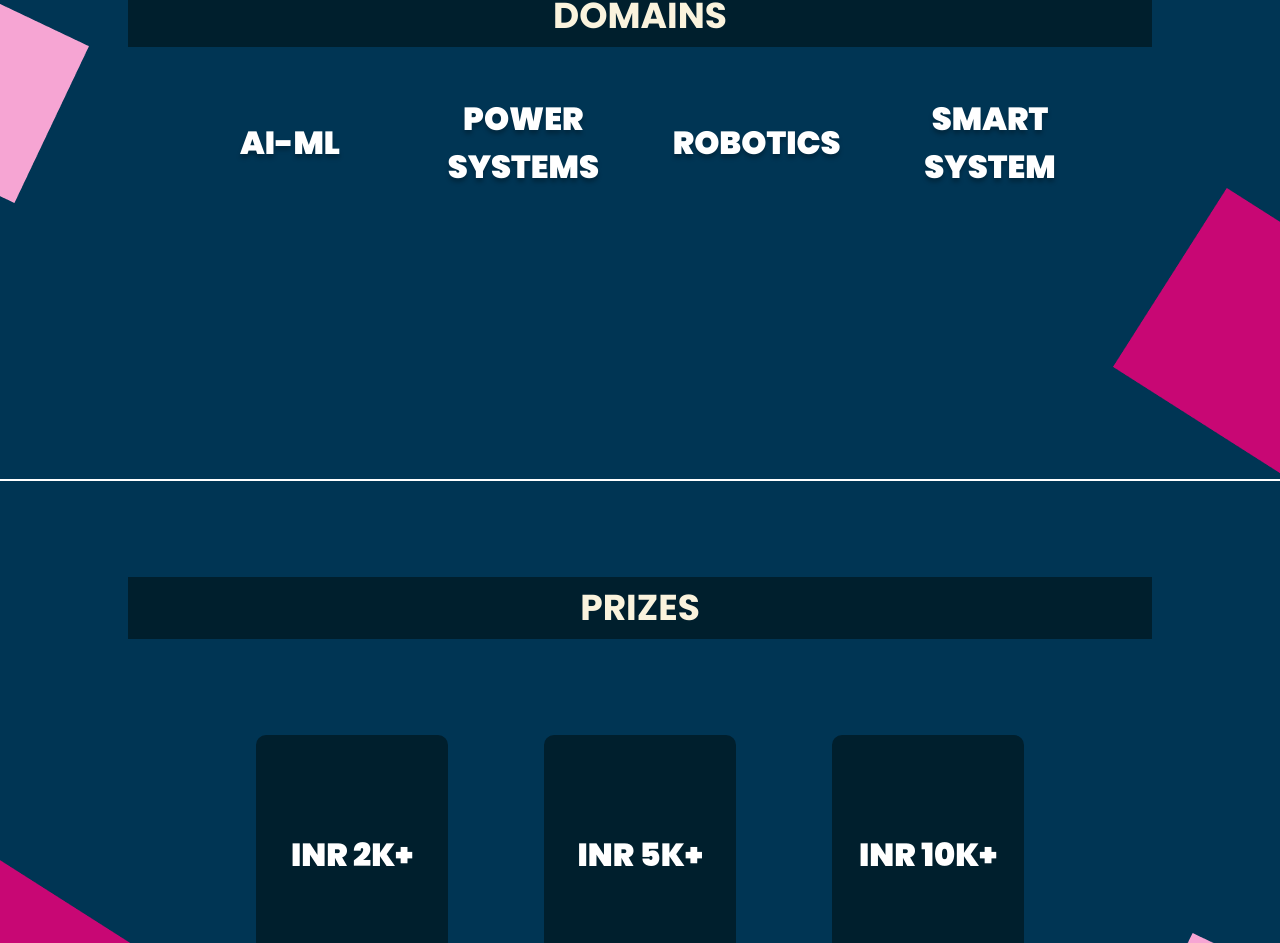
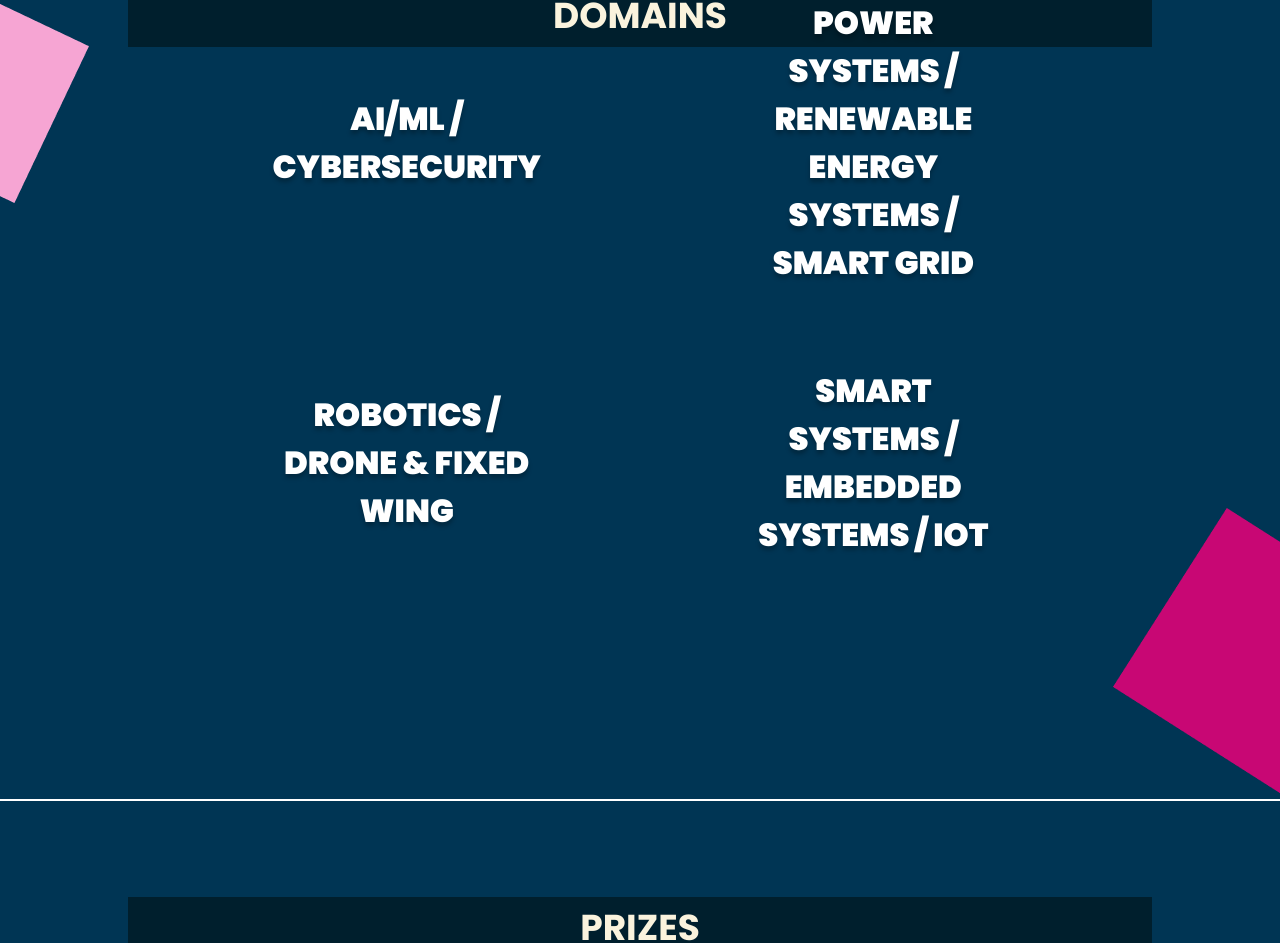
Before and after one commit to arjun-praveen-varshney/spark-a-thon, a React (Vite) app: page / in a window 1280 px wide. Shown: the part 3072-4015 px from the top of the page. Built offline with nearby package versions, Linux system fonts and the light colour scheme.

Commit message:
Update Domains.jsx

```diff
--- a/src/components/Domains.jsx
+++ b/src/components/Domains.jsx
@@ -18,11 +18,38 @@ const Domains = () => {
         alt=""
         className="absolute right-0 bottom-0 hidden md:block"
       />
-      <div className="mx-auto md:w-2/3 flex flex-wrap lg:flex-nowrap justify-center items-center mt-24 gap-20">
-        <Card text="AI-ML" bgColor="bg-[#FF5055]" />
-        <Card text="POWER SYSTEMS" bgColor="bg-[#FAF3DD]" />
-        <Card text="ROBOTICS" bgColor="bg-[#C80774]" />
-        <Card text="SMART SYSTEM" />
+      <div className="mx-auto md:w-2/3 flex flex-wrap justify-center items-center mt-24 gap-20">
+        <Card text="AI/ML / CYBERSECURITY" desc="AI/ML offers endless opportunities for startups to create
+innovative products.
+From AI chatbots and smart shopping suggestions to medical
+tools and predictive systems, the possibilities are huge.
+Projects can focus on areas like healthcare, autonomous
+drones, or AI ethics.
+Participants are encouraged to build solutions that are both
+technically innovative and have strong business potential." bgColor="bg-[#FF5055]" />
+        <Card text="POWER SYSTEMS / RENEWABLE ENERGY SYSTEMS / SMART GRID" desc="The Power Systems domain focuses on creating sustainable
+energy solutions for power generation, distribution, and
+storage.
+Projects aim to solve real-world challenges, like
+designing smart grids or renewable energy systems
+(e.g., solar or wind) for remote areas.
+The goal is to develop scalable ideas that can become
+marketable products or businesses." bgColor="bg-[#FAF3DD]" />
+        <Card text="ROBOTICS / DRONE & FIXED WING" desc="Robotics allows students to develop innovative automation
+solutions like drones, robotic arms, and smart home
+devices.
+Projects can include AI features for tasks like object
+detection, path planning, or healthcare assistance.
+Participants are encouraged to create scalable, productready solutions that showcase technical skills and
+entrepreneurial potential." bgColor="bg-[#C80774]" />
+        <Card text="SMART SYSTEMS / EMBEDDED SYSTEMS / IOT" desc="The Smart Systems domain focuses on creating
+devices where hardware and software collaborate in
+real-time for optimal performance and efficiency.
+Examples include smart home devices, health
+monitors, and automated irrigation systems.
+Participants are encouraged to design innovative,
+scalable solutions that highlight their technical
+expertise and entrepreneurial spirit." />
       </div>
     </section>
   );
```
